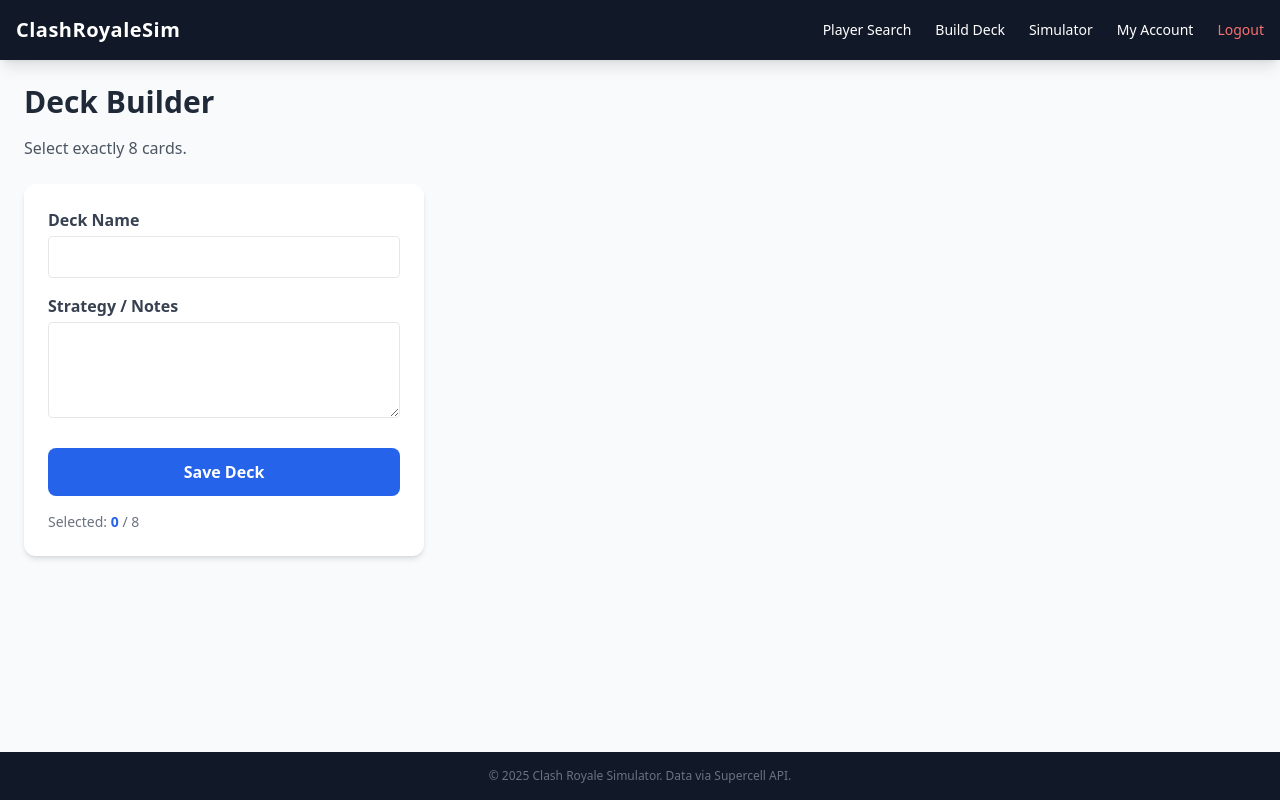
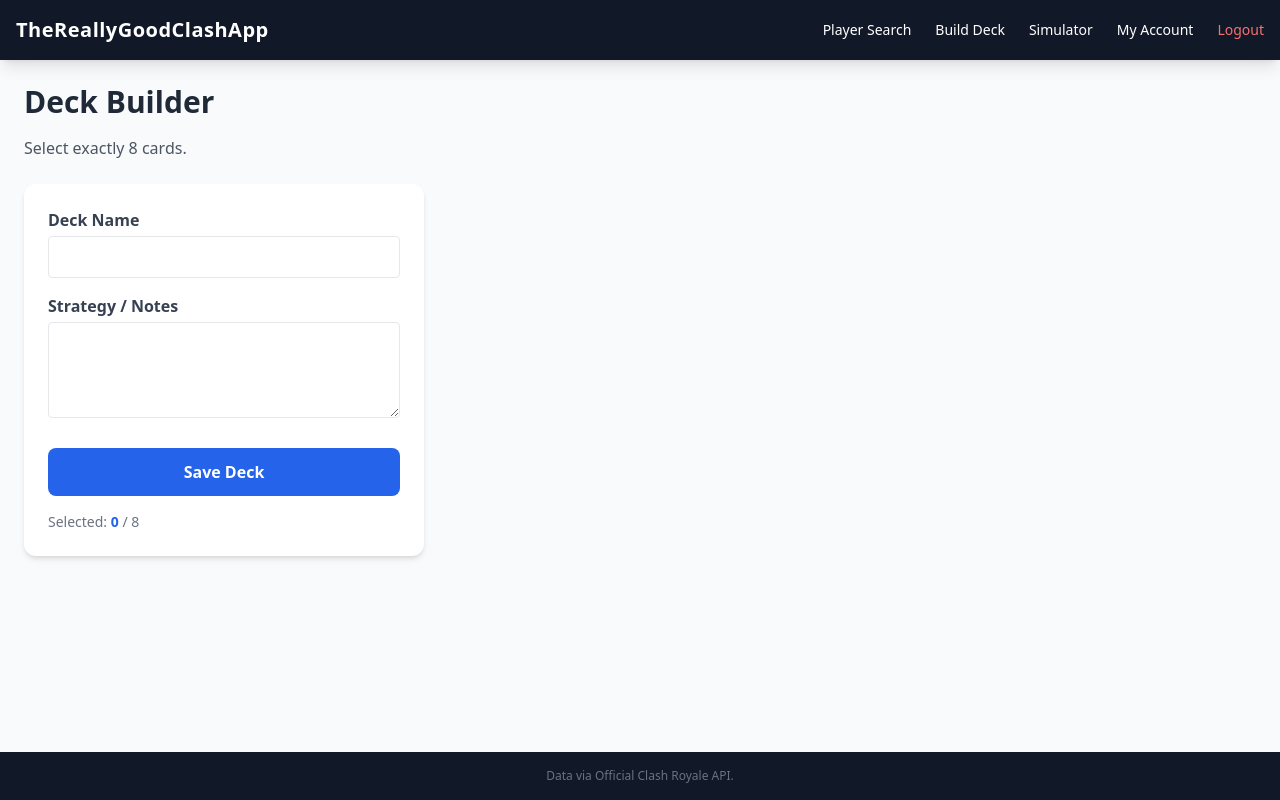
Before and after one commit to mburkes-sketch/ReallyGoodClashApp, a Flask app: page /deck/build in a window 1280 px wide. Run offline with Flask 2, Linux system fonts and the light colour scheme; the visitor is signed in with stand-in values (Sample User, id 1); data that the repository does not hold is empty; some libraries are stand-ins or nearby versions.

Commit message:
minor name change

```diff
--- a/flask_app/templates/header.html
+++ b/flask_app/templates/header.html
@@ -2,7 +2,7 @@
 {% block header %}
 <nav class="navbar flex w-full justify-between items-center z-40 bg-gray-900 text-white p-4 shadow-lg">
     <a class="text-xl font-bold tracking-wide hover:text-yellow-400 transition" href="{{ url_for('clashers.index') }}">
-        ClashRoyaleSim
+        TheReallyGoodClashApp
     </a>
 
     <div class="flex gap-6 text-sm font-medium">
@@ -38,6 +38,6 @@
 </div>
 
 <footer class="bg-gray-900 text-gray-500 text-center py-4 text-xs mt-auto">
-    &copy; 2025 Clash Royale Simulator. Data via Supercell API.
+    Data via Official Clash Royale API.
 </footer>
 {% endblock %}
```
